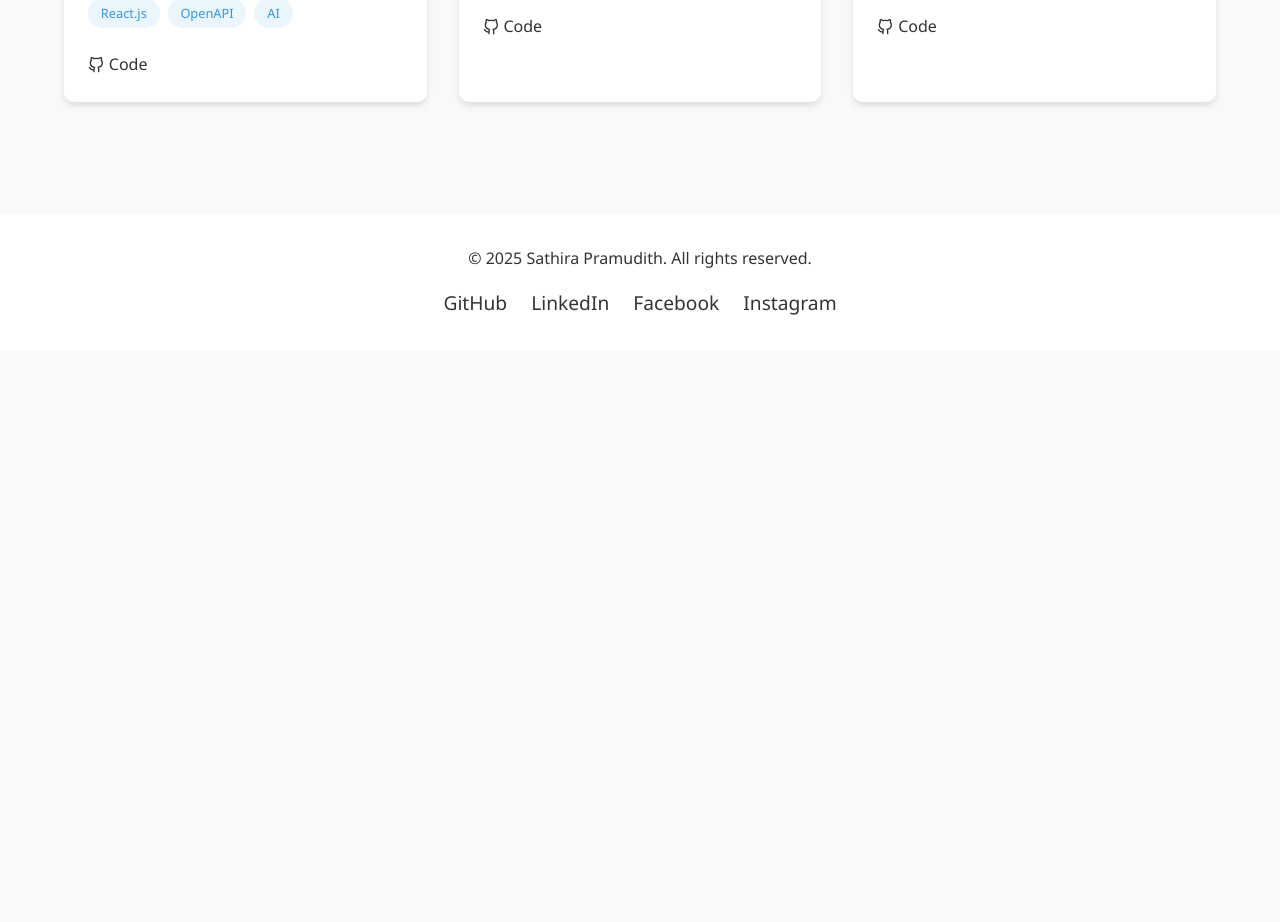
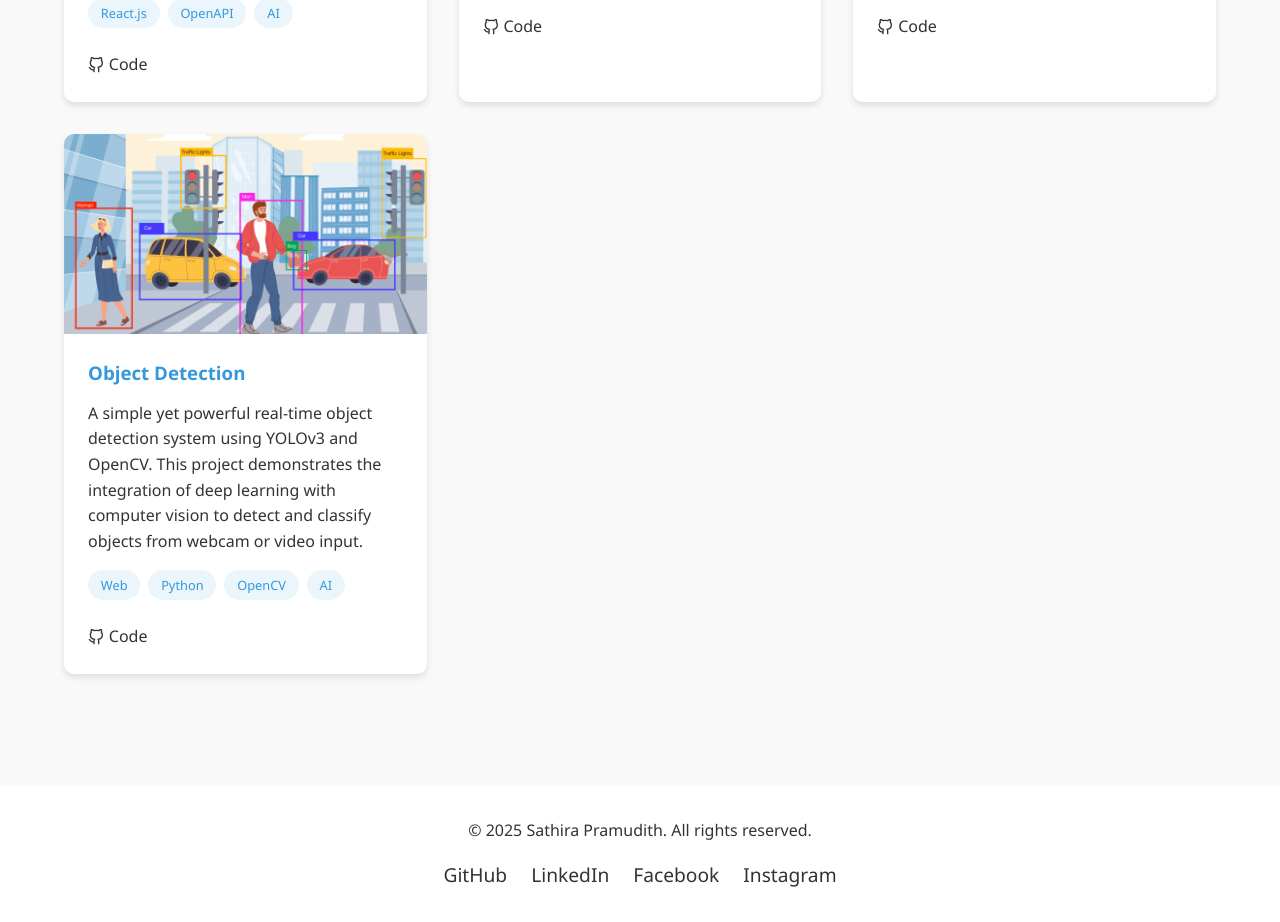
Before and after one commit to sathirapramudith123/portfolio, a React (Create React App) app in the folder portfolio/: page /projects in a window 1280 px wide. Shown: the part 1460-2382 px from the top of the page. Before the commit the page ends 1810 px from the top, so only its background shows below. Built offline with nearby package versions, Linux system fonts and the light colour scheme.

Commit message:
add a project data in a site

```diff
--- a/portfolio/src/data/projects.js
+++ b/portfolio/src/data/projects.js
@@ -49,5 +49,13 @@ export const projects = [
     tags: ["Mobile", "Kotlin", "Android"],
     image: "/assets/images/projects/To-Do-List-App.jpg",
     github: "https://github.com/sathirapramudith123/TODO-app-android-studio-.git"
-  }
+  },
+  {
+    id: 7,
+    title: "Object Detection",
+    description: "A simple yet powerful real-time object detection system using YOLOv3 and OpenCV. This project demonstrates the integration of deep learning with computer vision to detect and classify objects from webcam or video input.",
+    tags: ["Web",  "Python", "OpenCV", "AI"],
+    image: "/assets/images/projects/original.png",
+    github: "https://github.com/sathirapramudith123/object-detect-system.git"
+  },
 ];
```
Also changed, not shown: portfolio/public/assets/images/projects/original.png (added).
